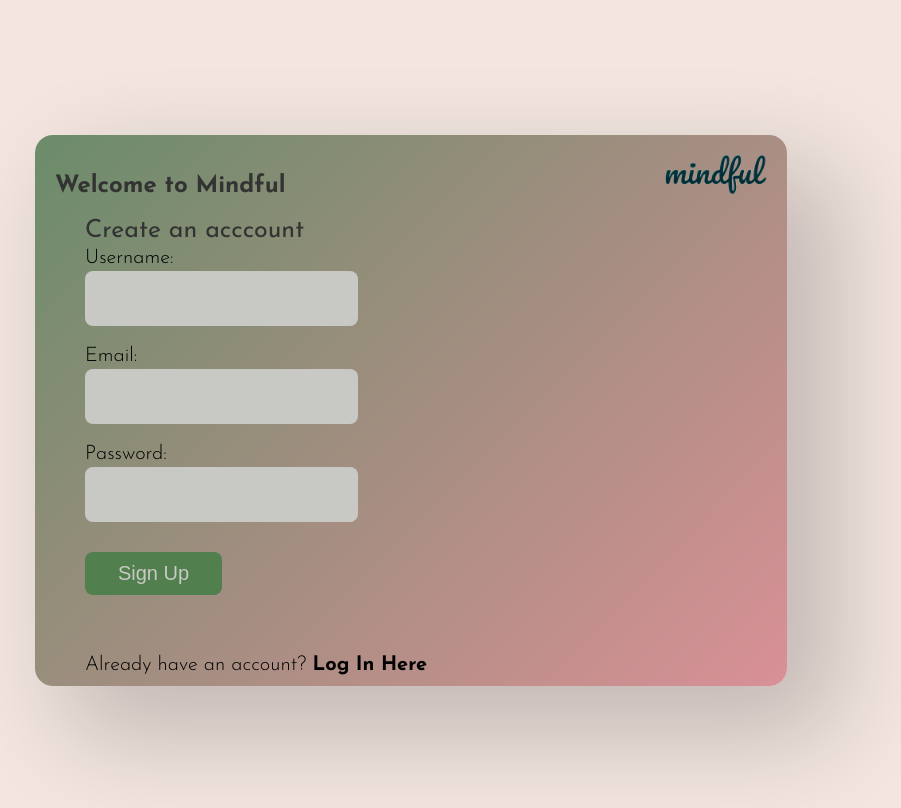
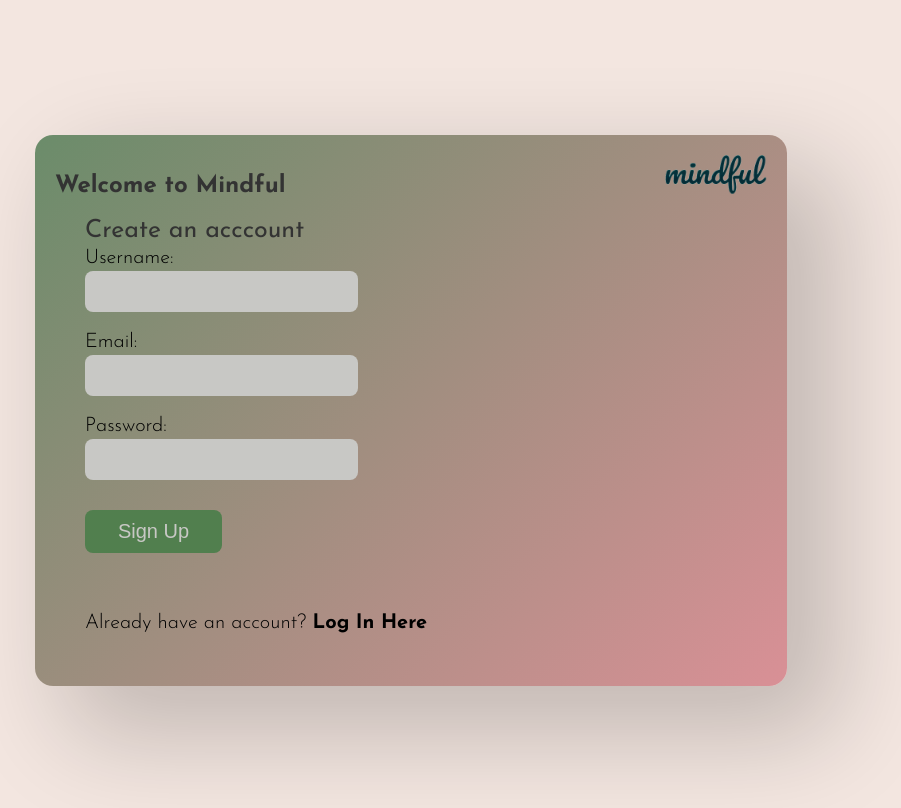
Before and after one commit to vincent-mugendi/Mindful, a React (Vite) app in the folder frontend/mindful-frontend/: page /signup in a window 1280 px wide. Shown: the top 808 px of the page, without its empty margins (229-1130 px from the left). Built offline with nearby package versions, Linux system fonts and the light colour scheme.

Commit message:
updates to login UI

```diff
--- a/frontend/mindful-frontend/src/components/login/Login.css
+++ b/frontend/mindful-frontend/src/components/login/Login.css
@@ -26,13 +26,13 @@
     margin-bottom: 0;
 }
 
-.logo {
+.login-card .logo {
     width: 102px;
     height: auto;
 }
 
 
-input {
+.login-card input {
     margin-left: 30px;
     width: 257px;
     height: 39px;
@@ -60,7 +60,7 @@ input {
     transition: background 0.3s, color 0.3s;
 }
 
-button:hover {
+.login-card button :hover {
     background: #405c3a;
     color: #ffffff;
 }
--- a/frontend/mindful-frontend/src/components/signup/SignupForm.css
+++ b/frontend/mindful-frontend/src/components/signup/SignupForm.css
@@ -56,7 +56,7 @@ label {
     margin-bottom: 3px;
 }
 
-input {
+.signup input {
     margin-left: 30px;
     width: 257px;
     height: 25px;
```
